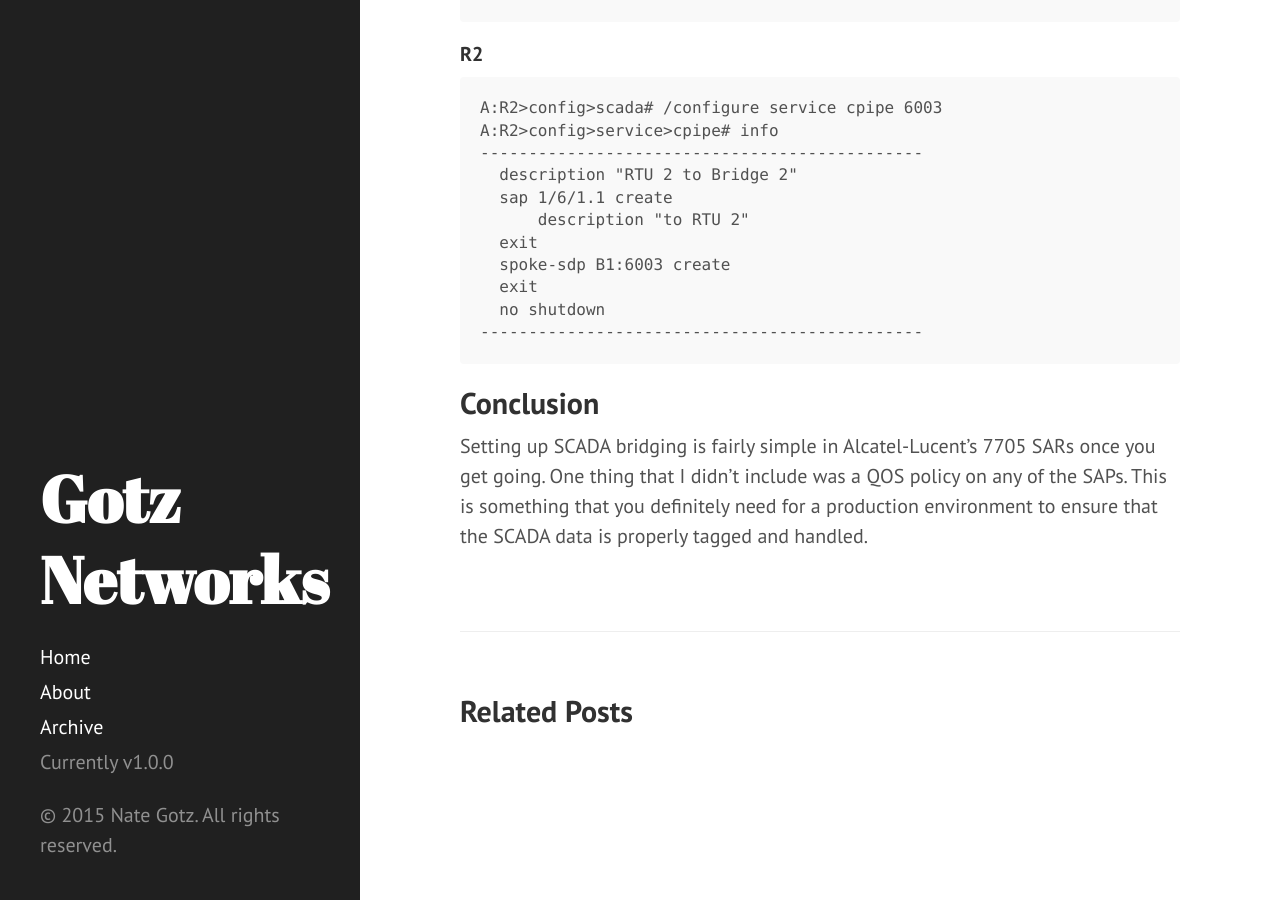
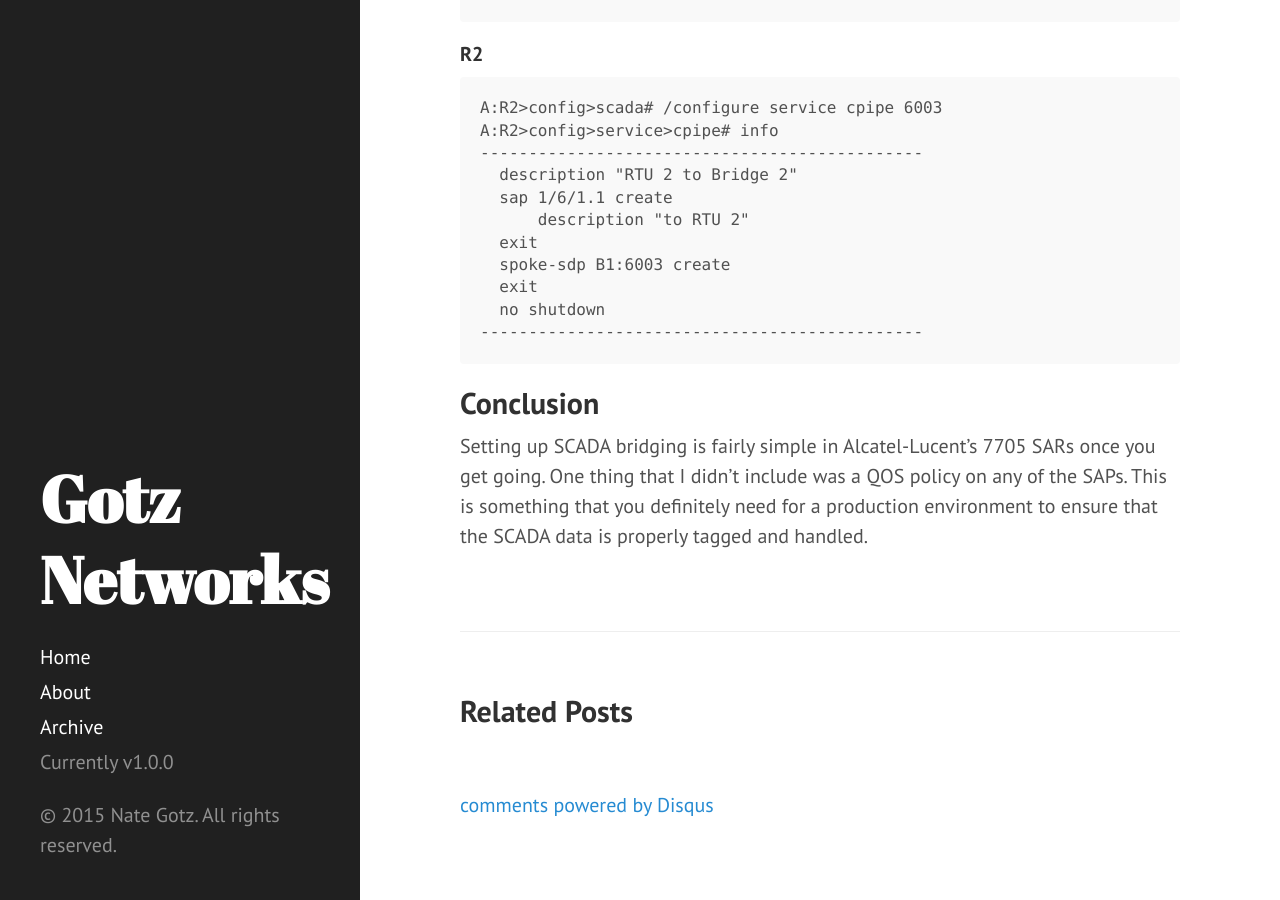
Before and after one commit to nlgotz/nlgotz.github.com, a Jekyll site: the page built from _posts/2015-06-11-scada-bridging.md, in a window 1280 px wide and 900 px high, scrolled down 12619 px. Built offline with Jekyll 4.4.1, drawn with Linux system fonts in a browser that asks for light colours; comment, search, counter and statistics services are not loaded; part of the change alters nothing that is shown.

Commit message:
added disqus comments to posts

```diff
--- /dev/null
+++ b/_includes/comments.html
@@ -0,0 +1,18 @@
+{% if page.comments %}
+<!-- Add Disqus comments. -->
+<div id="disqus_thread"></div>
+<script type="text/javascript">
+  /* * * CONFIGURATION VARIABLES: EDIT BEFORE PASTING INTO YOUR WEBPAGE * * */
+	var disqus_shortname = 'gotzco';
+  var disqus_identifier = "{{ site.disqusid }}{{ page.url | replace:'index.html','' }}";
+
+  /* * * DON'T EDIT BELOW THIS LINE * * */
+  (function() {
+    var dsq = document.createElement('script'); dsq.type = 'text/javascript'; dsq.async = true;
+    dsq.src = '//' + disqus_shortname + '.disqus.com/embed.js';
+    (document.getElementsByTagName('head')[0] || document.getElementsByTagName('body')[0]).appendChild(dsq);
+  })();
+</script>
+<noscript>Please enable JavaScript to view the <a href="http://disqus.com/?ref_noscript">comments powered by Disqus.</a></noscript>
+<a href="http://disqus.com" class="dsq-brlink">comments powered by <span class="logo-disqus">Disqus</span></a>
+{% endif %}
--- a/_layouts/default.html
+++ b/_layouts/default.html
@@ -9,6 +9,9 @@
 
     <div class="content container">
       {{ content }}
+
+      {% include comments.html %}
+
     </div>
     {% include google_analytics.html %}
   </body>
--- a/_posts/2015-06-11-scada-bridging.md
+++ b/_posts/2015-06-11-scada-bridging.md
@@ -1,6 +1,7 @@
 ---
 layout: post
 title: SCADA Bridging How-to
+comments: True
 ---
 
 Intro
```
